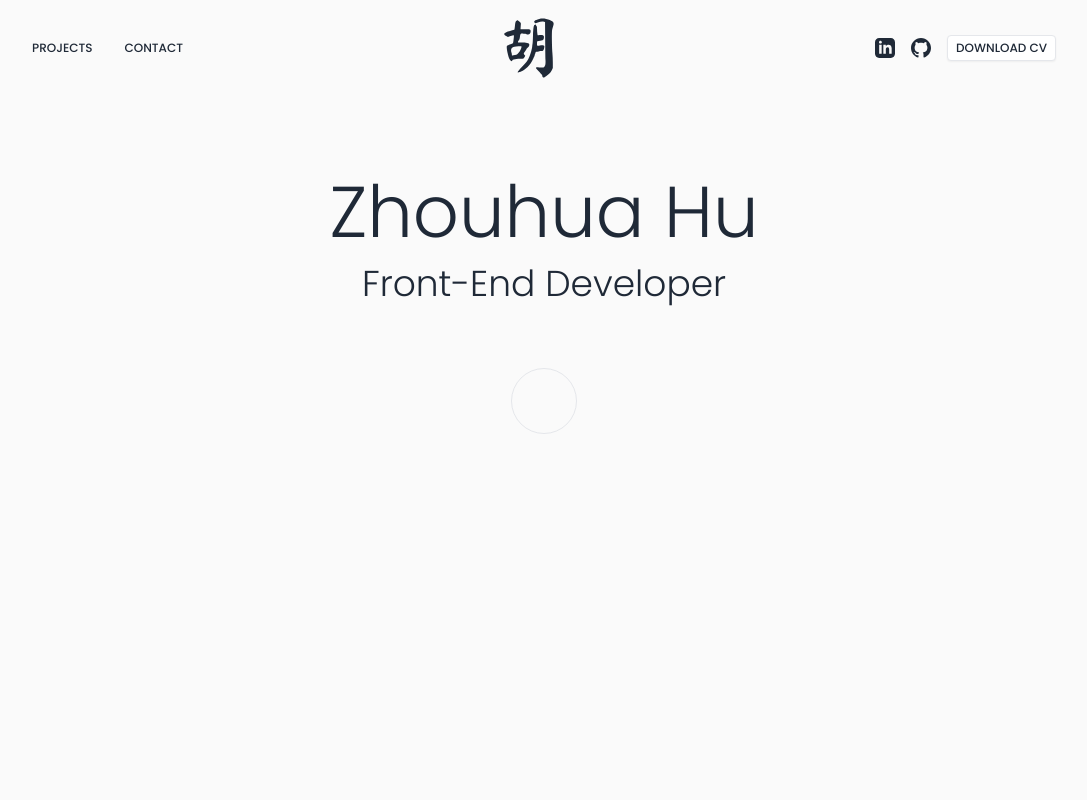
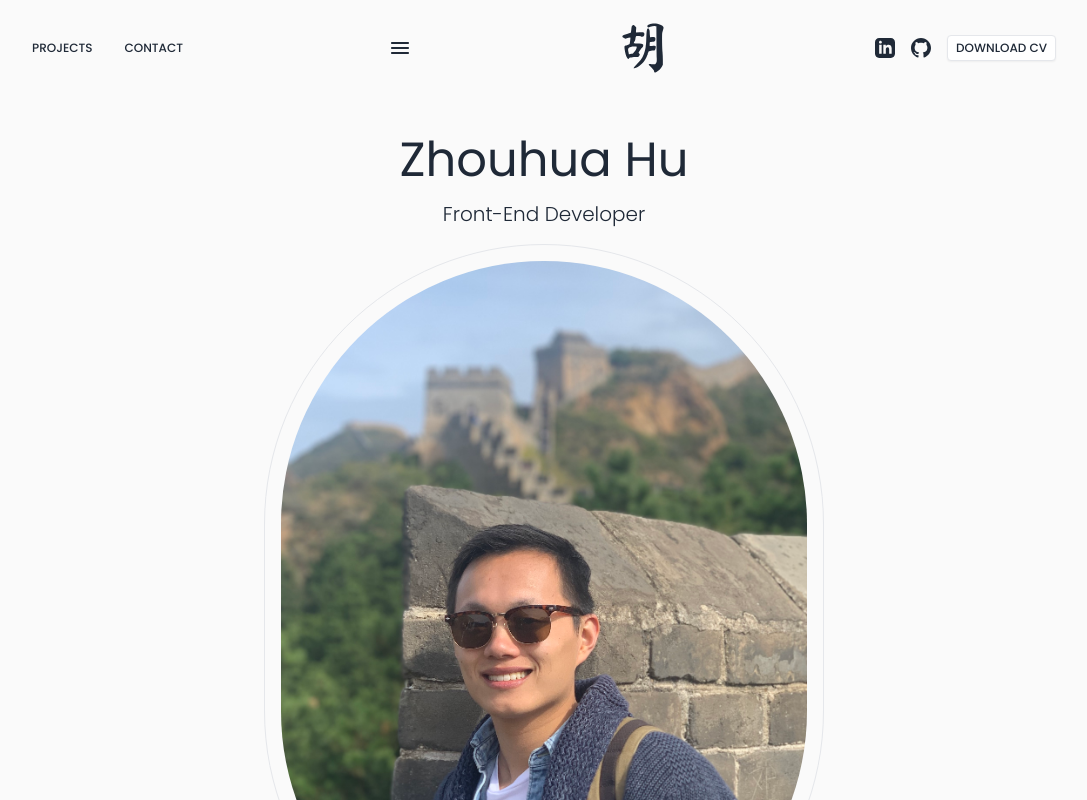
Before and after one commit to zhouhuahu91/profile, a Next.js app: page / in a window 1280 px wide. Shown: the top 800 px of the page, without its empty margins (96-1183 px from the left). Built offline with nearby package versions, Linux system fonts and the light colour scheme.

Commit message:
added burger icon

```diff
--- /dev/null
+++ b/components/BurgerMenu.tsx
@@ -0,0 +1,18 @@
+import React, { useState } from "react";
+import BurgerIcon from "@/icons/BurgerIcon";
+import IconButton from "@/components/IconButton";
+
+interface BurgerMenuProps {}
+
+const BurgerMenu: React.FC<BurgerMenuProps> = ({}) => {
+  const [isOpen, setIsOpen] = useState(false);
+  return (
+    <>
+      <IconButton onClick={() => setIsOpen((prev) => !prev)}>
+        <BurgerIcon />
+      </IconButton>
+    </>
+  );
+};
+
+export default BurgerMenu;
--- a/components/Header.tsx
+++ b/components/Header.tsx
@@ -5,18 +5,21 @@ import HuIcon from "@/icons/HuIcon";
 import LinkedInIcon from "@/icons/LinkedInIcon";
 import GitHubIcon from "@/icons/GitHubIcon";
 
+// Component imports
+import BurgerMenu from "@/components/BurgerMenu";
+
 interface HeaderProps {}
 
 // Header has 3 sections;
-// 1. Links to different parts of the website.
+// 1. Links to different parts of the website. Hidden on mobile.
 // 2. Home button / logo.
 // 3. Icons for social media & download resume button.
 const Header: React.FC<HeaderProps> = ({}) => {
   return (
-    <header className="h-24 flex items-center">
+    <header className="h-24 flex items-center mx-6">
       <nav className="max-w-screen-lg w-full m-auto flex items-center justify-between">
         {/* ******** 1 ********* */}
-        <div className="uppercase text-xs flex space-x-8">
+        <div className="uppercase text-xs space-x-8 hidden sm:flex">
           <Link href="/">
             <a className="font-medium">projects</a>
           </Link>
@@ -24,26 +27,35 @@ const Header: React.FC<HeaderProps> = ({}) => {
             <a className="font-medium">contact</a>
           </Link>
         </div>
+        <BurgerMenu />
         {/* ******** 2 ********* */}
         <Link href="/">
-          <a>
-            <HuIcon size="60" className="header_icon_animation" />
+          <a className="red-focus-ring rounded p-0.5">
+            <HuIcon size="50" className="header_icon_animation" />
           </a>
         </Link>
         {/* ******** 3 ********* */}
-        <div className="flex items-center space-x-4">
+        <div className="items-center space-x-4 flex">
           <Link href="https://linkedin.com/in/zhouhuahu">
-            <a rel="noreferrer" target="_blank" className="flex items-center">
+            <a
+              rel="noreferrer"
+              target="_blank"
+              className="flex items-center red-focus-ring rounded"
+            >
               <LinkedInIcon className="header_icon_animation" size="20" />
             </a>
           </Link>
           <Link href="https://github.com/zhouhuahu91">
-            <a rel="noreferrer" target="_blank" className="flex items-center">
+            <a
+              rel="noreferrer"
+              target="_blank"
+              className="flex items-center red-focus-ring rounded"
+            >
               <GitHubIcon className="header_icon_animation" size="20" />
             </a>
           </Link>
           <a
-            className="border px-2 py-1 text-xs font-medium rounded shadow-sm uppercase bg-white"
+            className="border px-2 py-1 text-xs font-medium rounded shadow-sm uppercase bg-white hidden sm:block"
             href="/vercel.svg"
             download
           >
--- /dev/null
+++ b/components/IconButton.tsx
@@ -0,0 +1,27 @@
+import React from "react";
+
+interface IconButtonProps {
+  children: React.ReactNode;
+  className?: string;
+  onClick: () => void;
+  disabled?: boolean;
+}
+
+const IconButton: React.FC<IconButtonProps> = ({
+  children,
+  className,
+  onClick,
+  disabled,
+}) => {
+  return (
+    <button
+      className={`${className && className} red-focus-ring rounded`}
+      disabled={disabled}
+      onClick={onClick}
+    >
+      {children}
+    </button>
+  );
+};
+
+export default IconButton;
--- /dev/null
+++ b/components/icons/BurgerIcon.tsx
@@ -0,0 +1,25 @@
+import React from "react";
+
+interface BurgerIconProps {
+  size?: string;
+  className?: string;
+}
+
+const BurgerIcon: React.FC<BurgerIconProps> = ({ className, size }) => {
+  return (
+    <svg
+      version="1.0"
+      xmlns="http://www.w3.org/2000/svg"
+      enableBackground="new 0 0 24 24"
+      viewBox="0 0 24 24"
+      height={size ? size : "24"}
+      className={className && className}
+      width={size ? size : "24"}
+    >
+      <path d="M0 0h24v24H0V0z" fill="none" />
+      <path d="M4 18h16c.55 0 1-.45 1-1s-.45-1-1-1H4c-.55 0-1 .45-1 1s.45 1 1 1zm0-5h16c.55 0 1-.45 1-1s-.45-1-1-1H4c-.55 0-1 .45-1 1s.45 1 1 1zM3 7c0 .55.45 1 1 1h16c.55 0 1-.45 1-1s-.45-1-1-1H4c-.55 0-1 .45-1 1z" />{" "}
+    </svg>
+  );
+};
+
+export default BurgerIcon;
--- a/pages/index.tsx
+++ b/pages/index.tsx
@@ -6,12 +6,12 @@ import Emoji from "@/components/Emoji";
 
 const Home: NextPage = () => {
   return (
-    <main className="flex flex-col justify-center items-center mt-20 max-w-screen-2xl mx-auto">
+    <main className="flex flex-col justify-center items-center max-w-screen-2xl mx-auto mt-10">
       <div className="text-center">
-        <h1 className="text-7xl mb-4">Zhouhua Hu</h1>
-        <h2 className="text-4xl">Front-End Developer</h2>
+        <h1 className="text-5xl mb-4 font-normal">Zhouhua Hu</h1>
+        <h2 className="text-xl">Front-End Developer</h2>
       </div>
-      <div className="flex w-full justify-between items-center flex-col">
+      <div className="flex justify-between items-center flex-col w-full p-4">
         {/* <div className="flex flex-col w-1/4 space-y-14">
           <div className="flex flex-col">
             <h3 className="font-medium text-gray-400 text-xs uppercase mb-4">
@@ -33,8 +33,11 @@ const Home: NextPage = () => {
             <a href="tel:+31618030604">+31 6 18 03 06 04</a>
           </div>
         </div> */}
-        <div className="p-8 flex items-center justify-center rounded-full border my-16">
-          <div className="relative w-full max-w-[560px] h-full max-h-[750px] overflow-hidden rounded-full">
+        <div
+          style={{ aspectRatio: "3/4" }}
+          className="p-4 flex max-w-[560px] items-center justify-center rounded-full border w-full"
+        >
+          <div className="relative flex w-full h-full overflow-hidden rounded-full">
             <Image
               src="/images/profile.JPG"
               alt="Zhouhua Hu"
--- a/styles/globals.css
+++ b/styles/globals.css
@@ -25,3 +25,7 @@ svg {
 .header_icon_animation {
   @apply hover:fill-primary hover:-translate-y-0.5 transition-all duration-300 ease-in;
 }
+
+.red-focus-ring {
+  @apply focus:outline-none focus:ring focus:border-red-200 ring-red-100;
+}
```
